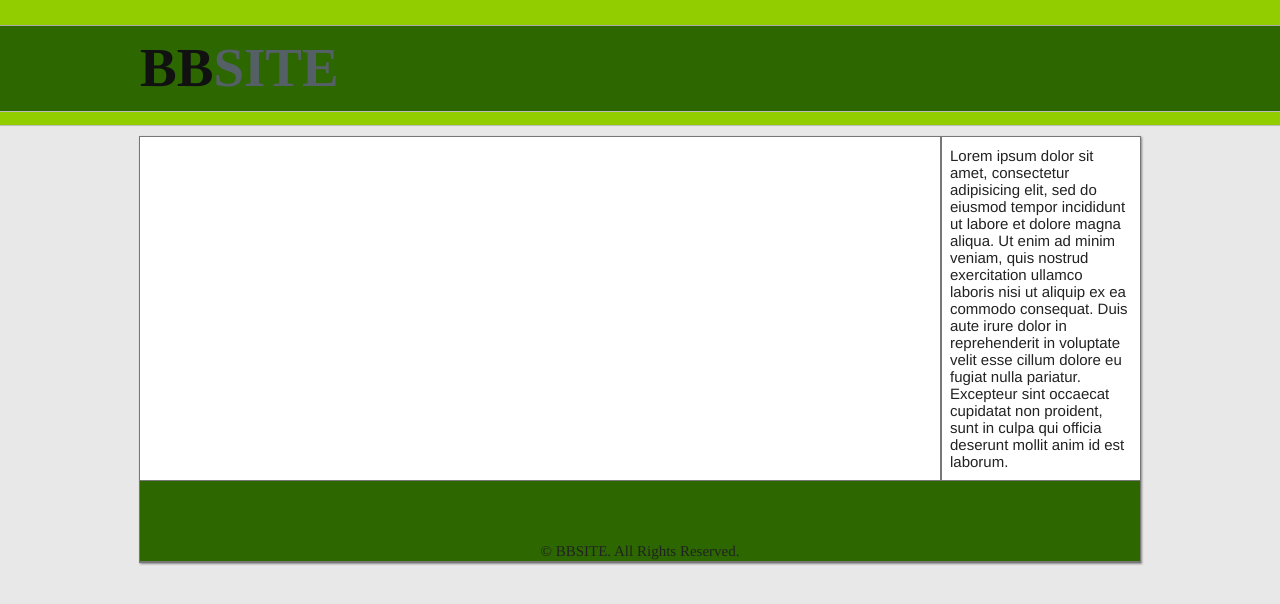
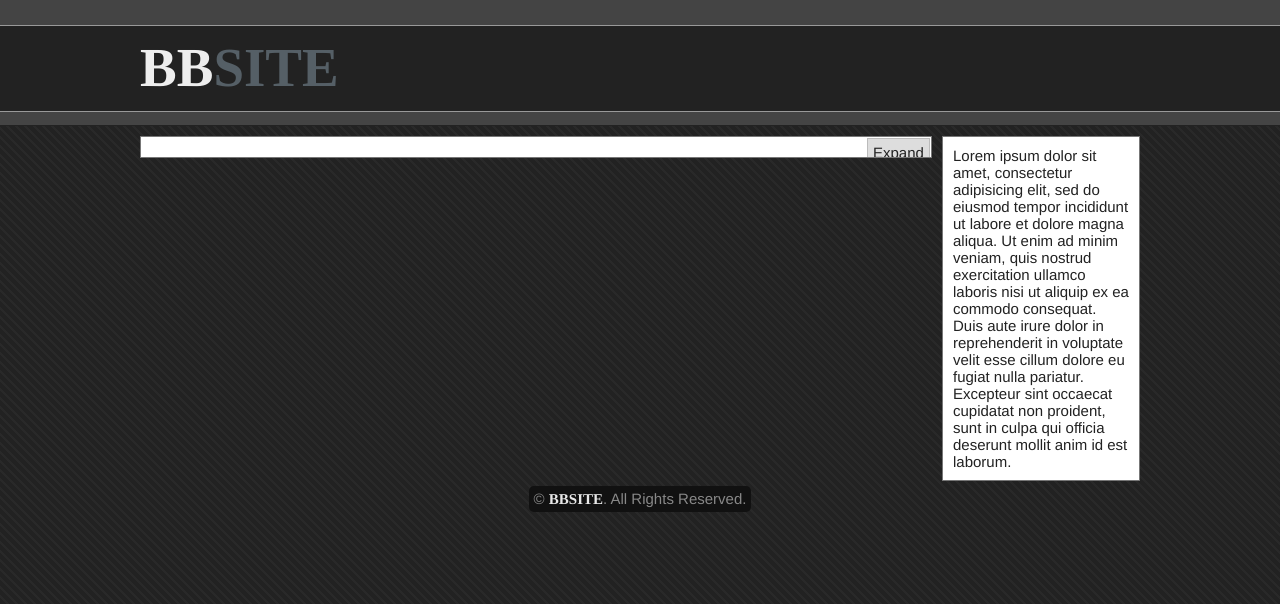
Before and after one commit to bbsite/BbBlog, a Django app: template bbsite/src/bbsite/blog/templates/blogs.html in a window 1280 px wide. Shown: the top 604 px of the page. Run offline with Django 3.2, Linux system fonts and the light colour scheme; the template is opened without the code that fills it, so the values that code supplies are empty; some libraries are stand-ins or nearby versions.

Commit message:
Css work... again... + some more.

```diff
--- /dev/null
+++ b/bbsite/src/bbsite/blog/static/js/common.js
@@ -0,0 +1,41 @@
+$(document).ready(function (){
+	var wrapper = $('#doc-wrapper');
+	var col1 = $('#col1', wrapper);
+	var col2 = $('#col2', wrapper);
+	var expand = $('#expand-col1', col1);
+	var _fadespeed = 300;
+
+	var col1norm = col1.width();
+	var col1grow = col1norm + (wrapper.width() - col1.outerWidth());
+
+	expand
+		.text('Expand')
+		.css('left', (col1.outerWidth() - expand.outerWidth() - 3) + 'px')
+		.show();
+
+	expand.live('click', function(){
+		var vis = col2.is(':visible');
+		expand.animate({opacity:'0.0'}, _fadespeed);
+
+		if (vis)
+		{
+			col2.hide();
+		}
+
+		col1.animate({ width: (vis ? col1grow : col1norm) + 'px'}, {
+		    duration: 200,
+		    specialEasing: { width: 'easeOutExpo'},
+		    complete: function () {
+		    	expand
+	    			.text(vis ? 'Collapse' : 'Expand')
+		    		.css('left', (col1.outerWidth() - expand.outerWidth() - 3) + 'px')
+		    		.animate({opacity:'1.0'}, _fadespeed);
+		    	}
+		  });
+
+		if (!vis)
+		{
+			col2.show();
+		}
+	});
+});
--- a/bbsite/src/bbsite/blog/static/styles/comment.css
+++ b/bbsite/src/bbsite/blog/static/styles/comment.css
@@ -5,6 +5,7 @@
 	display: inline-block;
 	border: 1px solid #BBB;
 	padding: 5px 10px;
+	margin: 5px 0 0 10px;
 	width: auto;
 	background: #F6F6F6;
 }
--- a/bbsite/src/bbsite/blog/static/styles/main.css
+++ b/bbsite/src/bbsite/blog/static/styles/main.css
@@ -9,31 +9,31 @@
 
 body
 {
-	background: #E8E8E8;
+	background: #333 url('/static/img/bg.gif');
 }
 
 #doc-header-wrapper
 {
 	position: relative;
-	background: #92CD00;
-	/*background: #C3D2DB;*/
+	/*background: #92CD00;*/
+	background: #444;
 	/*background: #BAE09D;*/
 	width: 100%;
 	height: 125px;
-	border-bottom: 1px solid #BBB;
+	border-bottom: 1px solid #222;
 }
 
 #doc-header
 {
 	position: relative;
 	float: left;
-	background: #2C6700;
-	/*background: #E8E8E8;*/
+	/*background: #2C6700;*/
+	background: #222;
 	width: 100%;
 	height: 85px;
 	margin-top: 25px;
-	border-top: 1px solid #AAA;
-	border-bottom: 1px solid #BBB;
+	border-top: 1px solid #999;
+	border-bottom: 1px solid #999;
 	border-left: 0px;
 	border-right: 0px;
 }
@@ -52,27 +52,36 @@ body
 
 #doc-header-title #inner
 {
-	color: #111;
+	color: #EEE;
 }
 
 #doc-wrapper
 {
 	position: relative;
 	clear: both;
-	background: #FFF;
 	margin: 10px auto;
 	width: 1000px;
-	border: 1px solid #777;
-	box-shadow: 1px 1px 2px #888;
+	/*box-shadow: 1px 1px 2px #888;*/
 }
 
 /* from http://matthewjamestaylor.com/blog/equal-height-columns-cross-browser-css-no-hacks */
+/*#container3
+{
+	position: relative;
+	float: left;
+	width: 1000px;
+	overflow: hidden;
+	border: 1px solid #777;
+	background: #FFF;
+}
+
 #container2
 {
 	position: relative;
 	float: left;
 	width: 1000px;
-	overflow: hidden;
+	right: 200px;
+	background: #333 url('/static/img/bg.gif');
 }
 
 #container1
@@ -80,40 +89,63 @@ body
 	position: relative;
 	float: left;
 	width: 1000px;
-	right: 200px;
+	right: 10px;
 	border-right: 2px solid #777;
-}
+	background: #FFF;
+}*/
 
 #col1
 {
 	position: relative;
 	float: left;
-	width: 780px;
-	left: 210px;
+	width: 770px;
 	overflow: hidden;
-	padding: 10px 0;
+	padding: 10px;
+	background: #FFF;
+	border: 1px solid #777;
+}
+
+#expand-col1
+{
+	position: absolute;
+	display: none;
+	left: 727px;
+	top: 1px;
+	width: auto;
+	height: auto;
+	padding: 5px;
+	background: #DDD;
+	border: 1px solid #BBB;
+}
+
+#expand-col1:hover
+{
+	background: #CCC;
+	cursor: pointer;
 }
 
 #col2
 {
 	position: relative;
 	float: left;
-	width: 180px;
-	left: 230px; /* 230px because of col1 */
+	width: 176px;
 	overflow: hidden;
-	padding: 10px 0;
+	padding: 10px;
+	background: #FFF;
+	margin: 0 0 0 10px;
+	border: 1px solid #777;
 }
 
 #doc-footer
 {
 	position: relative;
-	background: #2C6700;
+	/*background: #2C6700;*/
 	/*background: #C3D2DB;*/
+	background: inherit;
 	clear: both;
-	border: 1px solid #777;
 	border-left: 0px;
 	border-right: 0px;
-	height: 80px;
+	height: auto;
 	width: auto;
 }
 
@@ -121,17 +153,31 @@ body
 {
 	position: relative;
 	clear: both;
-	height: 60px;
+	height: auto;
 	width: auto;
+	color: #E9E9E9;
 }
 
-#doc-footer-copyright
+#doc-footer-copyright, #doc-footer-copyright b
 {
 	position: relative;
 	clear: both;
+	padding-top: 5px;
 	height: 20px;
 	line-height: 20px;
 	width: auto;
 	text-align: center;
 	font-family: Baskerville, ‘Times New Roman’, Times, serif;
+	color: #E9E9E9;
 }
+
+#doc-footer-copyright-bg
+{
+	position: relative;
+	display: inline-block;
+	padding: 3px 5px;
+	width: auto;
+	background: #111;
+	color: #888;
+	border-radius: 5px;
+}
--- a/bbsite/src/bbsite/blog/templates/base-generic.html
+++ b/bbsite/src/bbsite/blog/templates/base-generic.html
@@ -4,7 +4,9 @@
 {% block head %}{% endblock %}
 <link rel="stylesheet" type="text/css" href="/static/styles/main.css"></link>
 <script type="text/javascript" src="https://ajax.googleapis.com/ajax/libs/jquery/1.6.2/jquery.min.js"></script>
-
+<script type="text/javascript" src="/static/tinymce/jscripts/tiny_mce/tiny_mce.js" ></script >
+<script type="text/javascript" src="/static/js/jquery.easing.1.3.js" ></script >
+<script type="text/javascript" src="/static/js/common.js" ></script >
 
 <meta http-equiv="Content-Type" content="text/html; charset=UTF-8">
 <title>BBSITE - {% block title %}the good stuff{% endblock %}</title>
@@ -18,22 +20,21 @@
 		</div>
 	</div>
 	<div id="doc-wrapper">
-		<div id="container2">
-			<div id="container1">
 		<div id="col1">
+			<div id="expand-col1"></div>
 	    	{% block content %}{% endblock %}
 	    </div>
 		<div id="col2">
 			{% load webdesign %}
 			{% lorem 1 %}
 		</div>
-			</div>
-		</div>
 		<div id="doc-footer">
 			<div id="doc-footer-content">
 			</div>
 			<div id="doc-footer-copyright">
-				&copy; BBSITE. All Rights Reserved.
+				<div id="doc-footer-copyright-bg">
+					&copy; <b>BBSITE</b>. All Rights Reserved.
+				</div>
 			</div>
 		</div>
 	</div>
--- a/bbsite/src/bbsite/blog/views.py
+++ b/bbsite/src/bbsite/blog/views.py
@@ -7,7 +7,7 @@ def list_draft_blogs(request):
     return render_to_response('blogs.html', {'blogs': b})
 
 def list_published_blogs(request):
-    b = BlogEntry.objects.filter(status=BlogStatus.is_published)
+    b = BlogEntry.objects.filter(status=BlogStatus.is_published).order_by('-pub_date')
     return render_to_response('blogs.html', {'blogs': b})
 
 def show_published_blog(request, blog_title):
```
Also changed, not shown: bbsite/src/bbsite/blog/static/styles/blog.css (+7 -7 lines), bbsite/src/bbsite/blog/static/styles/fruity.css (+23 -23 lines), bbsite/src/bbsite/blog/templates/blog.html (+4 -4 lines), bbsite/src/bbsite/blog/static/img/bg.gif (added), bbsite/src/bbsite/blog/static/img/bg.png (added), bbsite/src/bbsite/blog/static/js/jquery.easing.1.3.js (added). Lines whose indentation alone changed are shown as unchanged.
